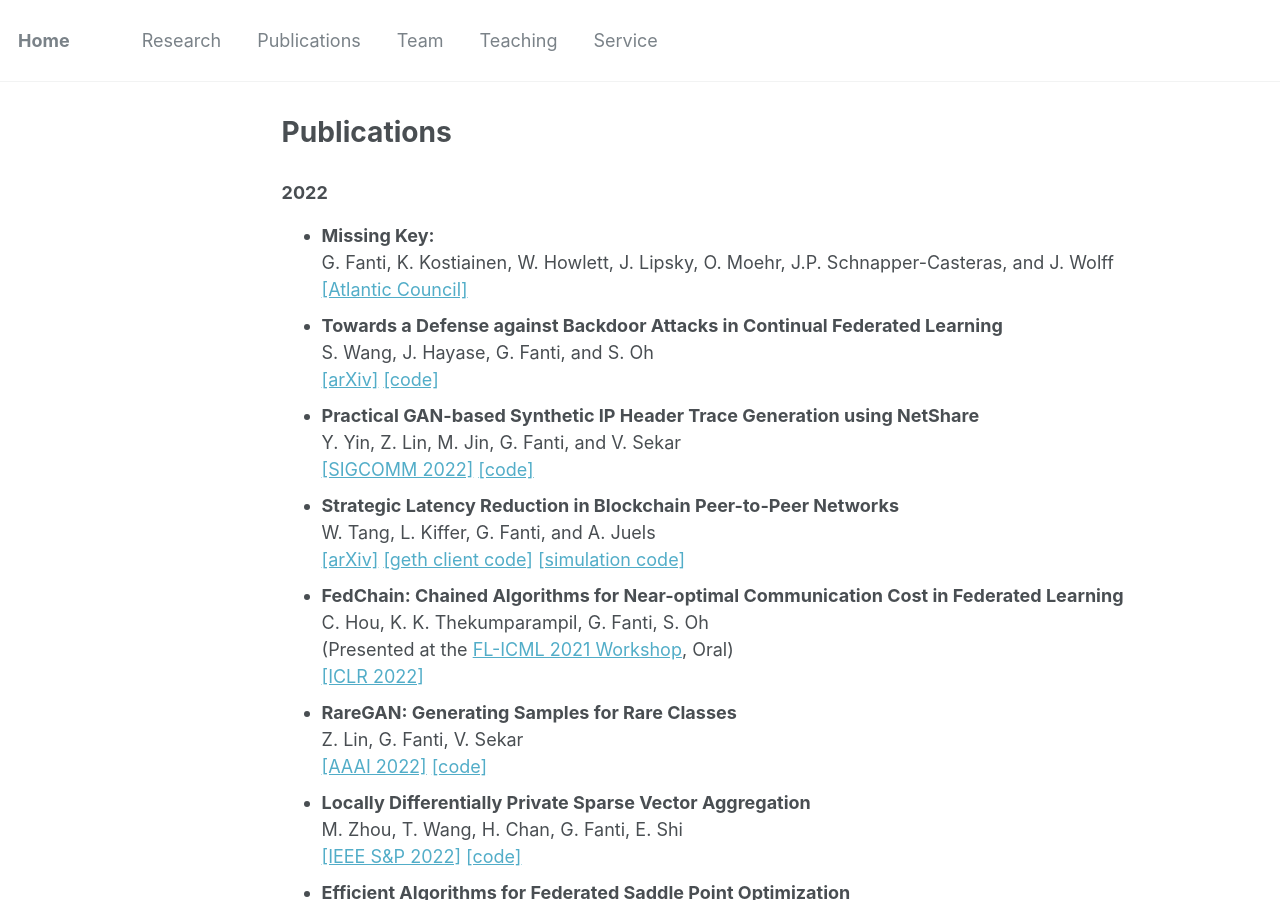
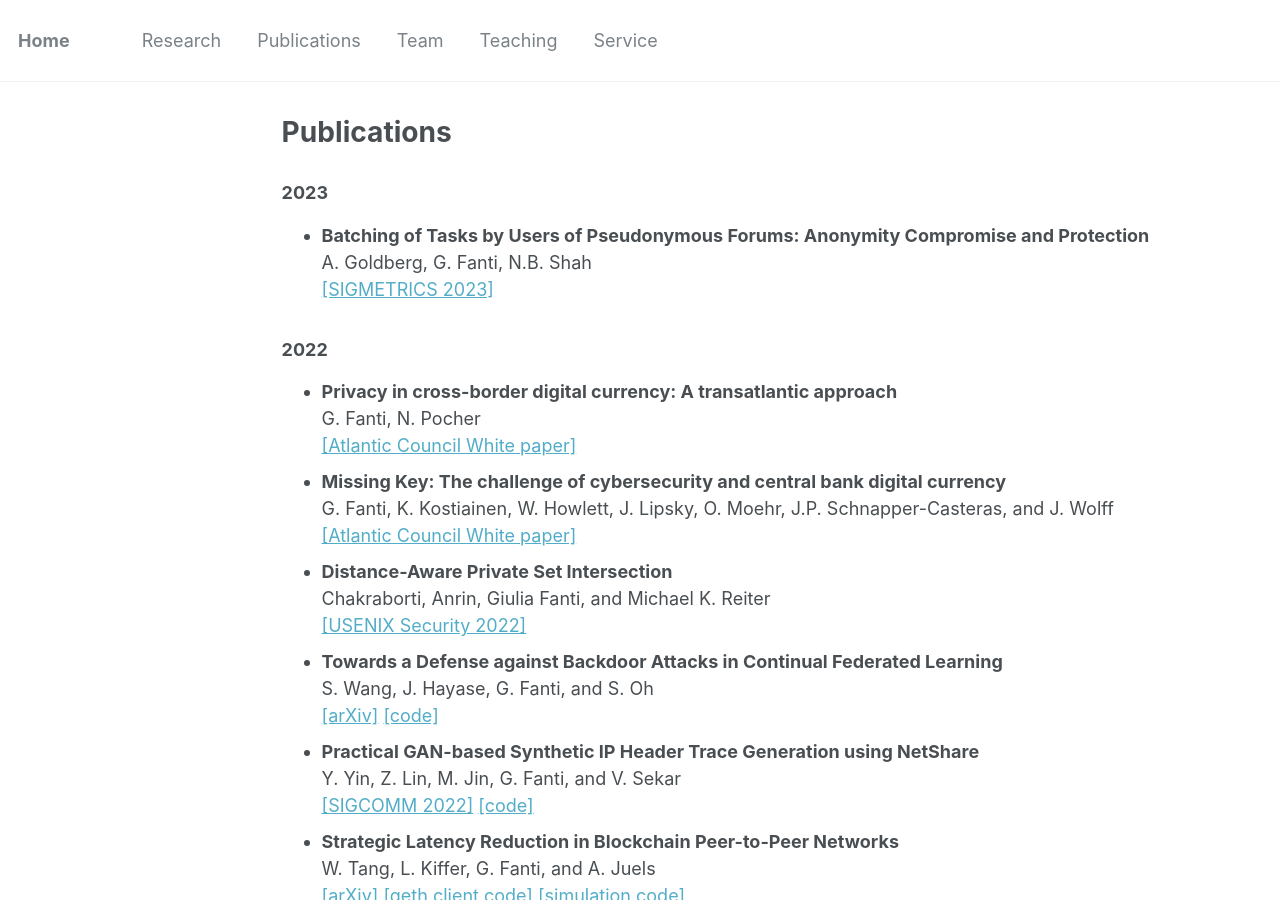
Before and after one commit to gfanti/gfanti.github.io, a Jekyll site: the page built from _pages/publications.md, in a window 1280 px wide and 900 px high. Built offline with Jekyll 4.4.1, drawn with Linux system fonts in a browser that asks for light colours.

```diff
--- a/Gemfile
+++ b/Gemfile
@@ -25,3 +25,5 @@ group :jekyll_plugins do
   gem 'jekyll-sitemap'
   gem 'hawkins'
 end
+
+gem "webrick", "~> 1.7"
--- a/_pages/publications.md
+++ b/_pages/publications.md
@@ -4,10 +4,25 @@ title: "Publications"
 permalink: /publications/
 author_profile: false
 ---
+### 2023
+* <b>Batching of Tasks by Users of Pseudonymous Forums: Anonymity Compromise and Protection</b>
+<br>
+  A. Goldberg, G. Fanti, N.B. Shah <br>
+  <a href="https://arxiv.org/pdf/2211.12686">[SIGMETRICS 2023]</a>
+        <br>
+
 ### 2022
-* <b>Missing Key: </b> <br>
+* <b>Privacy in cross-border digital currency: A transatlantic approach</b> <br>
+        G. Fanti, N. Pocher<br>
+        <a href="https://www.atlanticcouncil.org/in-depth-research-reports/issue-brief/privacy-in-cross-border-digital-currency-a-transatlantic-approach/">[Atlantic Council White paper]</a>
+        <br>
+* <b>Missing Key: The challenge of cybersecurity and central bank digital currency</b> <br>
         G. Fanti, K. Kostiainen, W. Howlett, J. Lipsky, O. Moehr, J.P. Schnapper-Casteras, and J. Wolff<br>
-        <a href="https://www.atlanticcouncil.org/in-depth-research-reports/report/missing-key/">[Atlantic Council]</a>
+        <a href="https://www.atlanticcouncil.org/in-depth-research-reports/report/missing-key/">[Atlantic Council White paper]</a>
+        <br>
+* <b>Distance-Aware Private Set Intersection</b> <br>
+        Chakraborti, Anrin, Giulia Fanti, and Michael K. Reiter<br>
+        <a href="https://arxiv.org/pdf/2112.14737">[USENIX Security 2022]</a>
         <br>
 * <b>Towards a Defense against Backdoor Attacks in
 Continual Federated Learning</b> <br>
```
Also changed, not shown: _pages/about.md (+2 -2 lines), _pages/service.md (+2 -0 lines), _pages/teaching.md (+2 -0 lines), _pages/team.md (+13 -8 lines), Gemfile.lock, images/old-students/Paria-1.png (renamed from images/students/Paria-1.png), images/old-students/edith.jpeg (renamed from images/students/edith.jpeg), images/students/saar.jpg (added), 2 other files.
